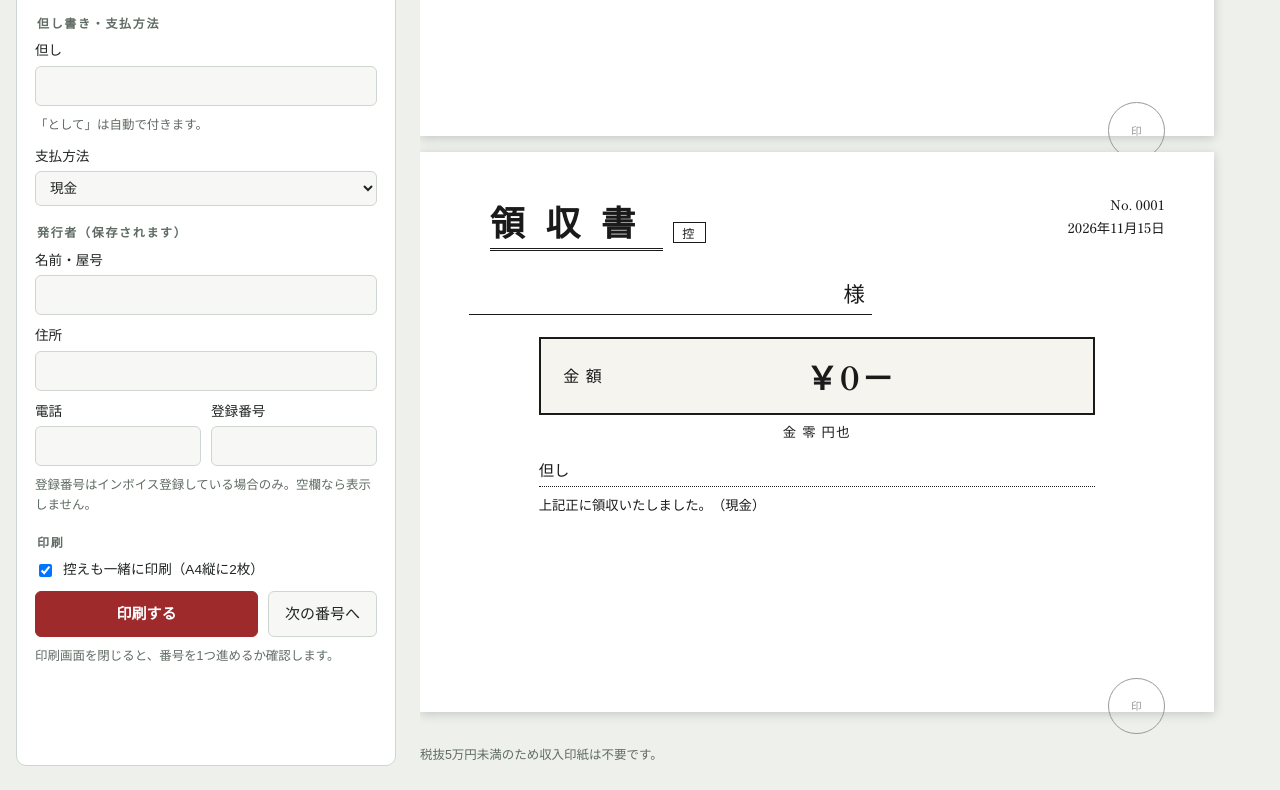
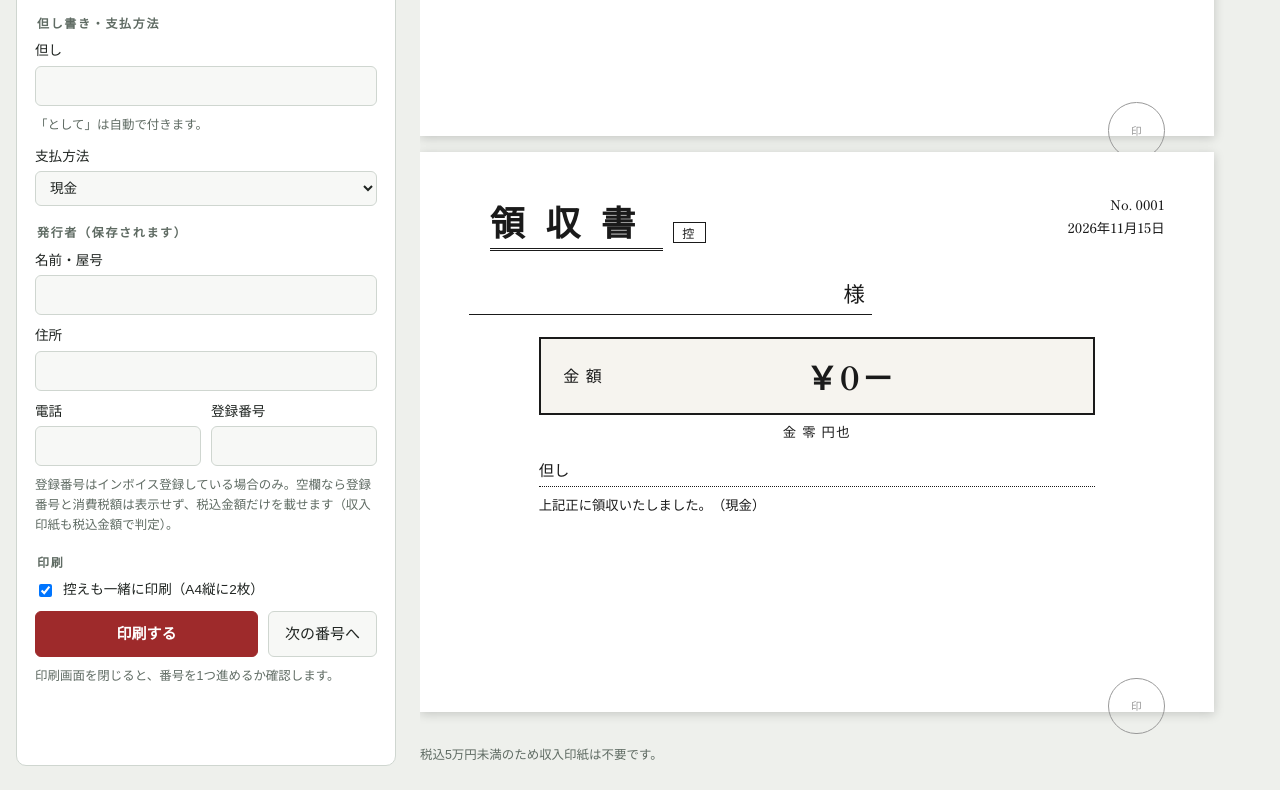
Before and after one commit to tomu-ai963/receipt-maker, a plain HTML site: page index.html in a window 1280 px wide. Shown: the part 512-1302 px from the top of the page. Drawn offline with Linux system fonts and the light colour scheme; a web font is replaced by a local one.

Commit message:
インボイス未登録時は消費税額を表示せず、収入印紙を税込金額で判定 (#1)
- 登録番号が空欄のときは内訳表に税込の対象額のみ表示（消費税額は出さない）
- 収入印紙の要否は、消費税額を記載する場合のみ税抜、記載しない場合は税込で判定
- 登録番号欄の説明文と印紙ヒントの文言を更新


Claude-Session: https://claude.ai/code/session_01VLZavGSqwuhYvHqybjmfZw

Co-authored-by: Claude <noreply@anthropic.com>

```diff
--- a/index.html
+++ b/index.html
@@ -138,7 +138,7 @@ button.primary{background:var(--accent);color:var(--accent-fg);border-color:var(
         <label>電話<input id="itel"></label>
         <label>登録番号<input id="ireg"></label>
       </div>
-      <p class="hint">登録番号はインボイス登録している場合のみ。空欄なら表示しません。</p>
+      <p class="hint">登録番号はインボイス登録している場合のみ。空欄なら登録番号と消費税額は表示せず、税込金額だけを載せます（収入印紙も税込金額で判定）。</p>
     </fieldset>
 
     <fieldset>
@@ -187,15 +187,17 @@ function fmtDate(v, wareki){
   return `${y}年${m}月${d}日`;
 }
 const toInt = v => Math.max(0, Math.floor(Number(v)||0));
-// 印紙税額（第17号の1文書・売上代金の受取書）。税抜金額で判定する
+// 印紙税額（第17号の1文書・売上代金の受取書）。消費税額の記載があれば税抜、なければ税込で判定する
 const STAMP=[[1e6,200],[2e6,400],[3e6,600],[5e6,1000],[1e7,2000],[2e7,4000],[3e7,6000],[5e7,1e4],[1e8,2e4],[2e8,4e4],[3e8,6e4],[5e8,1e5],[1e9,15e4]];
 const stampTax = net => net<50000 ? 0 : (STAMP.find(([max])=>net<=max)||[0,2e5])[1];
 
 function receiptHTML(kind, v){
   const tag = kind==='copy' ? '<span class="r-tag">控</span>' : '';
   const taxRows = [];
-  if(v.a10) taxRows.push(`<tr><th>10%対象</th><td>${yen(v.a10)}</td><th>消費税</th><td>${yen(v.t10)}</td></tr>`);
-  if(v.a8)  taxRows.push(`<tr><th>8%対象※</th><td>${yen(v.a8)}</td><th>消費税</th><td>${yen(v.t8)}</td></tr>`);
+  // 登録番号がない（インボイス未登録）ときは消費税額を出さず、税込の対象額だけ表示する
+  const taxCell = t => v.invoice ? `<th>消費税</th><td>${yen(t)}</td>` : '';
+  if(v.a10) taxRows.push(`<tr><th>10%対象</th><td>${yen(v.a10)}</td>${taxCell(v.t10)}</tr>`);
+  if(v.a8)  taxRows.push(`<tr><th>8%対象※</th><td>${yen(v.a8)}</td>${taxCell(v.t8)}</tr>`);
   const taxTable = taxRows.length ? `<table class="r-tax"><caption>内訳（税込）${v.a8?'　※軽減税率対象':''}</caption>${taxRows.join('')}</table>` : '';
   const stamp = (v.needStamp && kind==='main') ? '<div class="r-stamp">収入<br>印紙</div>' : '';
   return `<div class="receipt">
@@ -226,13 +228,16 @@ function read(){
   const t10=Math.floor(a10*10/110), t8=Math.floor(a8*8/108);
   const total=a10+a8, net=total-t10-t8;
   const card=$('pay').value==='クレジットカード';
+  const ireg=$('ireg').value.trim(), invoice=!!ireg;
+  // 印紙税は消費税額が領収書に記載されている場合のみ税抜で判定、記載がなければ税込で判定
+  const stampBase = invoice ? net : total;
   return {
     to:$('to').value, hon:$('hon').value, no:$('no').value,
     date:fmtDate($('date').value,$('wareki').checked),
-    a10,a8,t10,t8,total,net,daiji:$('daiji').checked,
+    a10,a8,t10,t8,total,net,stampBase,invoice,daiji:$('daiji').checked,
     note:$('note').value, pay:$('pay').value,
-    iname:$('iname').value, iaddr:$('iaddr').value, itel:$('itel').value, ireg:$('ireg').value,
-    needStamp: net>=50000 && !card, card, copy:$('copy').checked
+    iname:$('iname').value, iaddr:$('iaddr').value, itel:$('itel').value, ireg,
+    needStamp: stampBase>=50000 && !card, card, copy:$('copy').checked
   };
 }
 
@@ -248,10 +253,11 @@ function render(){
   const v=read();
   $('sum').textContent=yen(v.total);
   $('sheet').innerHTML = receiptHTML('main',v) + (v.copy?receiptHTML('copy',v):'');
-  $('stampHint').textContent = v.net>=50000
+  const basis = v.invoice ? '税抜' : '税込';
+  $('stampHint').textContent = v.stampBase>=50000
     ? (v.card ? 'クレジットカード払いの領収書は収入印紙が不要です。'
-              : `税抜 ${yen(v.net)} のため ${yen(stampTax(v.net))} の収入印紙が必要です（左下の欄に貼付・消印）。`)
-    : '税抜5万円未満のため収入印紙は不要です。';
+              : `${basis} ${yen(v.stampBase)} のため ${yen(stampTax(v.stampBase))} の収入印紙が必要です（左下の欄に貼付・消印）。`)
+    : `${basis}5万円未満のため収入印紙は不要です。`;
   fit(); save();
 }
 
```
